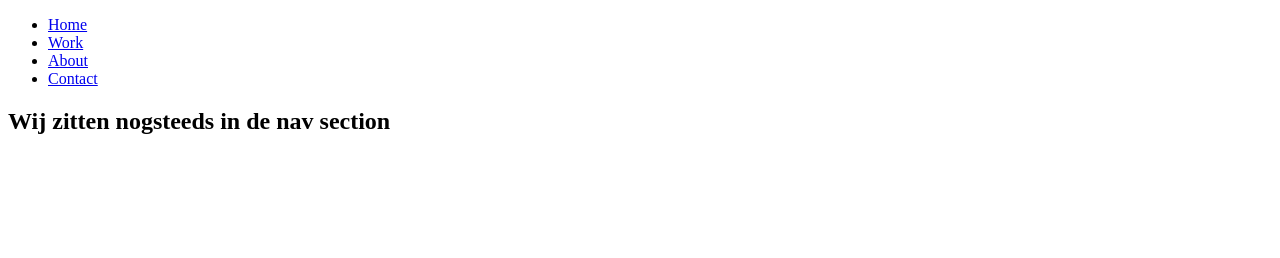
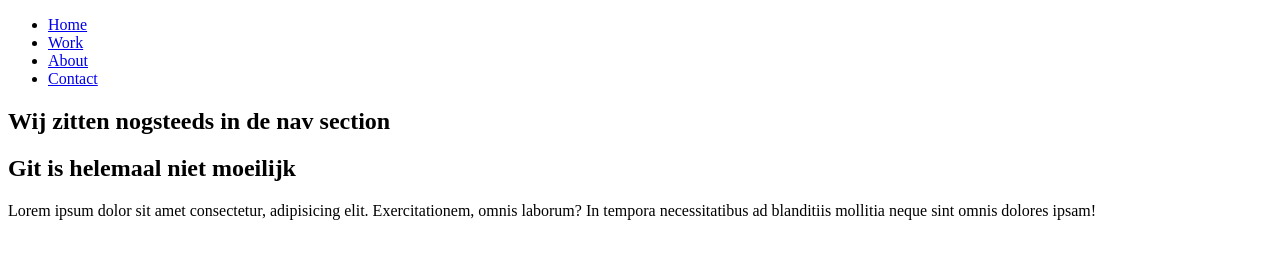
Before and after one commit to devabdurabi/amazonExc, a plain HTML site: page index.html in a window 1280 px wide. Drawn offline with Linux system fonts and the light colour scheme.

Commit message:
html aangepast in learnB om te leren

```diff
--- a/index.html
+++ b/index.html
@@ -19,7 +19,14 @@
             <h2>Wij zitten nogsteeds in de nav section</h2>
         </nav>
     </header>
-    <main></main>
+    <main>
+        <section class="gitleren">
+            <h1 class="subtitle">Git is helemaal niet moeilijk</h1>
+            <p class="description">
+                Lorem ipsum dolor sit amet consectetur, adipisicing elit. Exercitationem, omnis laborum? In tempora necessitatibus ad blanditiis mollitia neque sint omnis dolores ipsam!
+            </p>
+        </section>
+    </main>
     <footer></footer>
 </body>
 </html>
```
